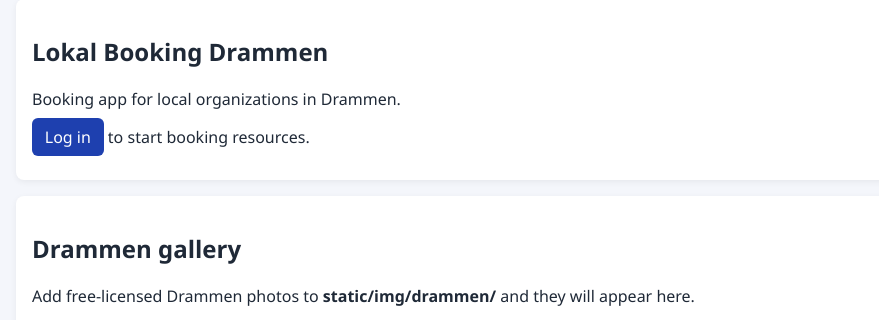
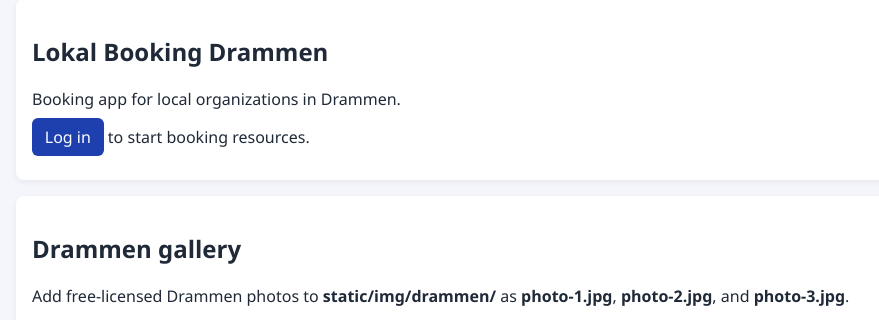
Before and after one commit to torbjorc-web/lokal-booking-drammen, a Django app: page / in a window 1280 px wide. Shown: the part 87-407 px from the top of the page, without its empty margins (124-1003 px from the left). Run offline with Django 5.2, Linux system fonts and the light colour scheme.

Commit message:
Improve README and add JPG-to-SVG gallery fallback

```diff
--- a/templates/home.html
+++ b/templates/home.html
@@ -16,18 +16,18 @@
 
 <section class="card">
 	<h2>Drammen gallery</h2>
-	<p>Add free-licensed Drammen photos to <strong>static/img/drammen/</strong> and they will appear here.</p>
+	<p>Add free-licensed Drammen photos to <strong>static/img/drammen/</strong> as <strong>photo-1.jpg</strong>, <strong>photo-2.jpg</strong>, and <strong>photo-3.jpg</strong>.</p>
 	<div style="display:grid;grid-template-columns:repeat(auto-fit,minmax(220px,1fr));gap:12px;">
 		<figure style="margin:0;">
-			<img src="{% static 'img/drammen/photo-1.svg' %}" alt="Drammen city view" style="width:100%;height:160px;object-fit:cover;background:#dbeafe;border-radius:8px;">
+			<img src="/static/img/drammen/photo-1.jpg" alt="Drammen city view" style="width:100%;height:160px;object-fit:cover;background:#dbeafe;border-radius:8px;" onerror="this.onerror=null;this.src='{% static 'img/drammen/photo-1.svg' %}';">
 		</figure>
 		<figure style="margin:0;">
-			<img src="{% static 'img/drammen/photo-2.svg' %}" alt="Drammen river view" style="width:100%;height:160px;object-fit:cover;background:#dcfce7;border-radius:8px;">
+			<img src="/static/img/drammen/photo-2.jpg" alt="Drammen river view" style="width:100%;height:160px;object-fit:cover;background:#dcfce7;border-radius:8px;" onerror="this.onerror=null;this.src='{% static 'img/drammen/photo-2.svg' %}';">
 		</figure>
 		<figure style="margin:0;">
-			<img src="{% static 'img/drammen/photo-3.svg' %}" alt="Drammen bridge view" style="width:100%;height:160px;object-fit:cover;background:#fef3c7;border-radius:8px;">
+			<img src="/static/img/drammen/photo-3.jpg" alt="Drammen bridge view" style="width:100%;height:160px;object-fit:cover;background:#fef3c7;border-radius:8px;" onerror="this.onerror=null;this.src='{% static 'img/drammen/photo-3.svg' %}';">
 		</figure>
 	</div>
-	<p style="margin-top:10px;">Replace placeholder SVGs or update template filenames after adding real photos. Remember image credits in <strong>docs/image-attribution.md</strong>.</p>
+	<p style="margin-top:10px;">If a JPG is missing, the page falls back to a local SVG placeholder. Remember image credits in <strong>docs/image-attribution.md</strong>.</p>
 </section>
 {% endblock %}
```
Also changed, not shown: README.md.
